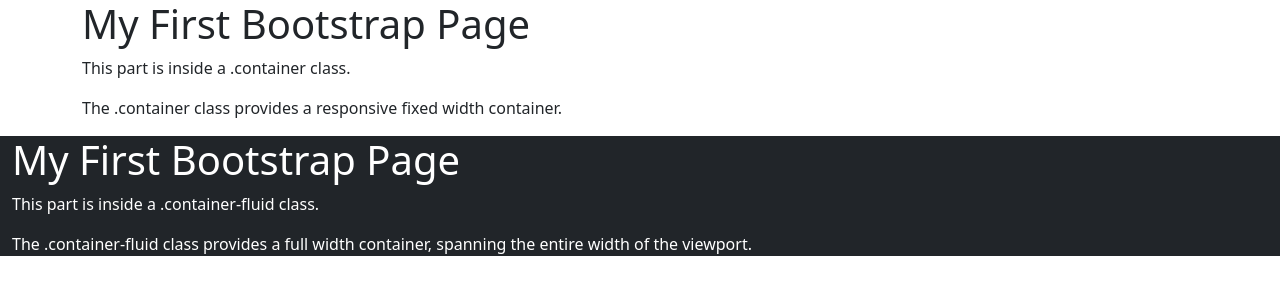
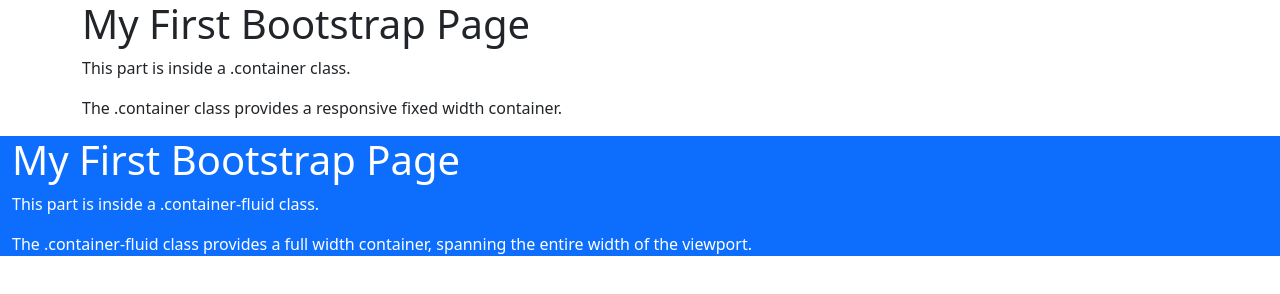
Before and after one commit to xvierdev/ArtState, a plain HTML site: page src/index.html in a window 1280 px wide. Drawn offline with nearby package versions, Linux system fonts and the light colour scheme.

Commit message:
:briks: chore: update build files

```diff
--- a/src/index.html
+++ b/src/index.html
@@ -22,10 +22,13 @@
         <p>The .container class provides a responsive fixed width container.</p>
     </div>
 
-    <div class="container-fluid bg-dark text-white">
+    <div class="container-fluid bg-primary text-white">
         <h1>My First Bootstrap Page</h1>
         <p>This part is inside a .container-fluid class.</p>
         <p>The .container-fluid class provides a full width container, spanning the entire width of the viewport.</p>
     </div>
+
+
+
 </body>
 </html>
```
Also changed, not shown: 1 other file.
